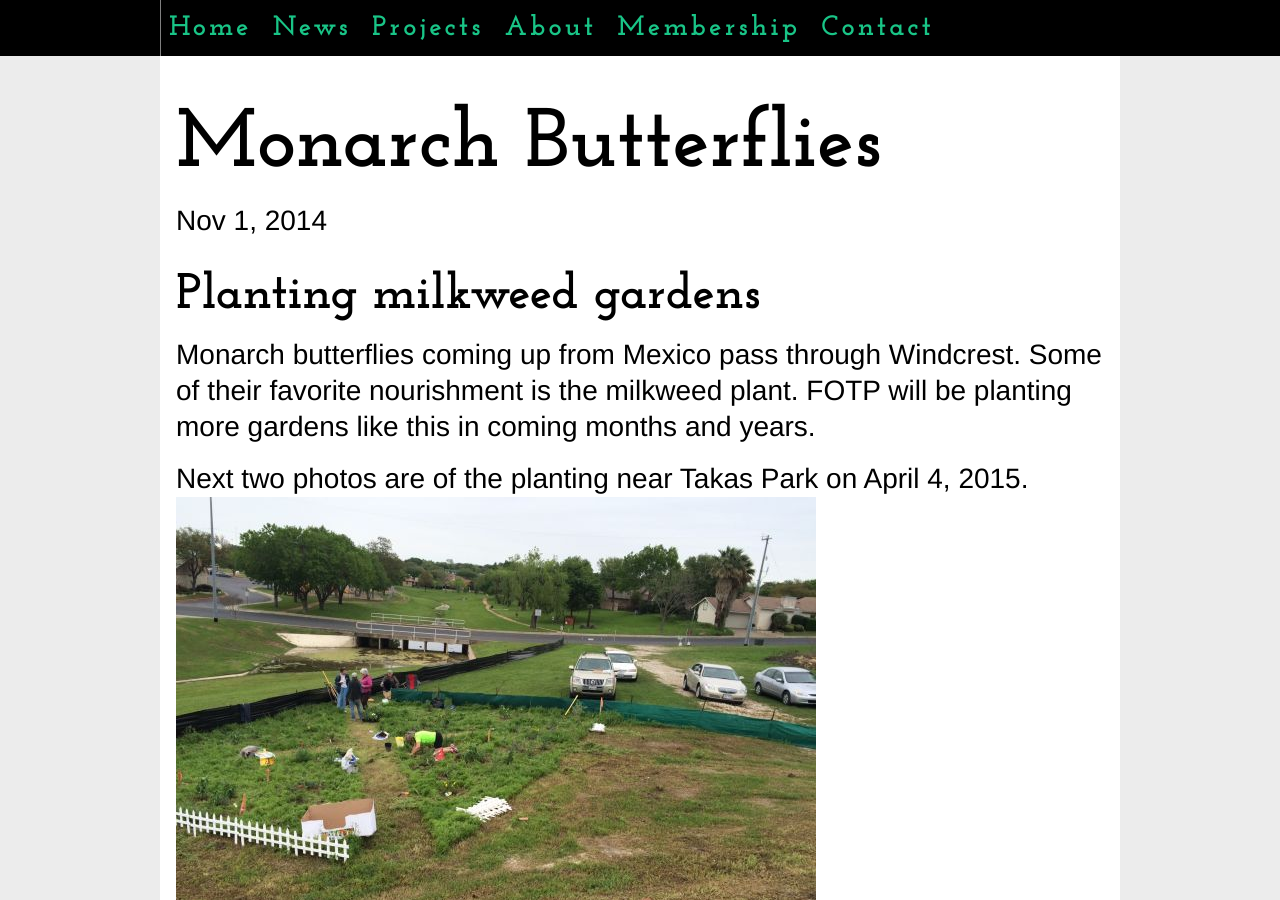
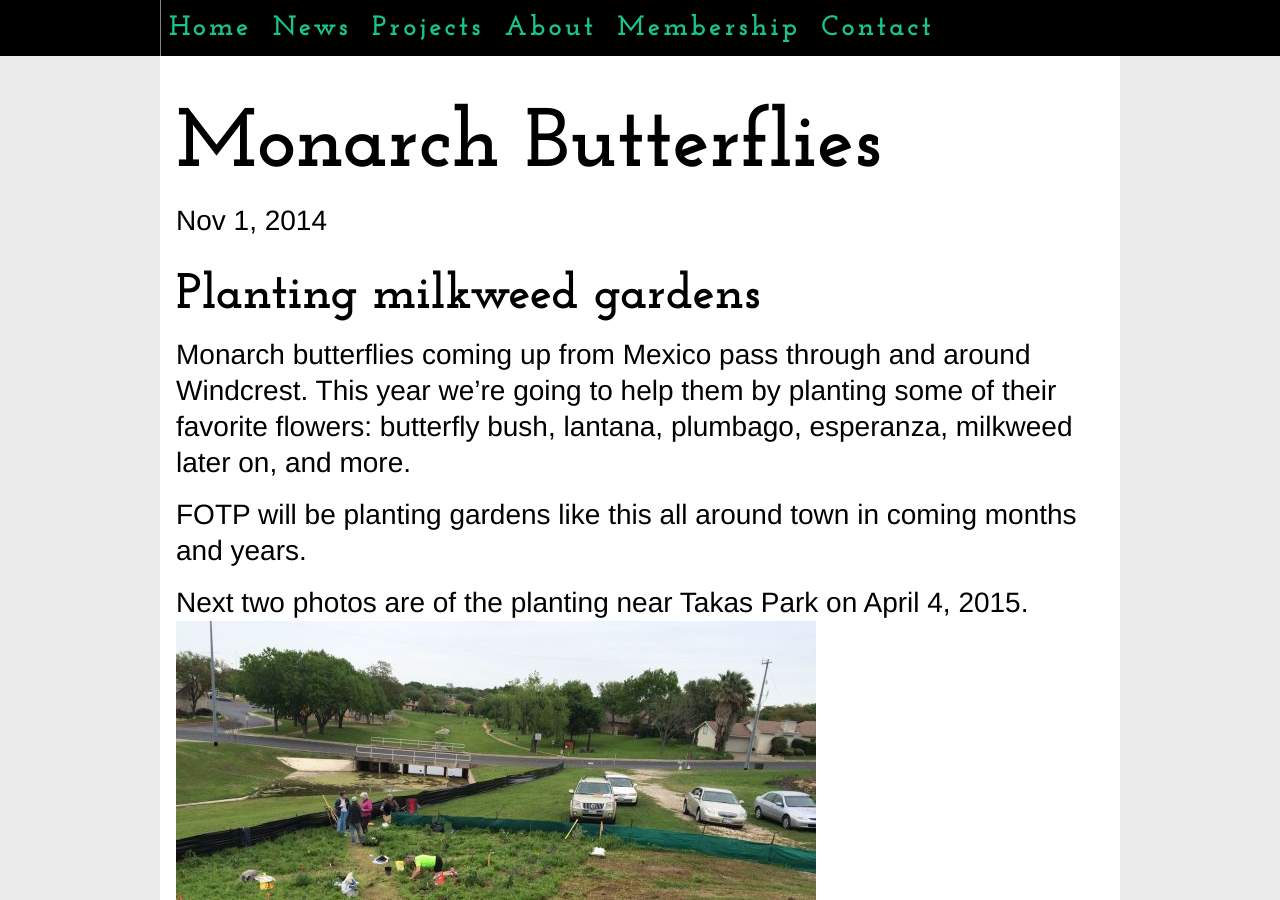
Before and after one commit to friendsoftheparkofwindcresttexas/friendsoftheparkofwindcresttexas.github.io, a Jekyll site: the page built from _posts/2014-11-01-project-milkweed_planting.md, in a window 1280 px wide and 900 px high. Built offline with Jekyll 4.4.1, drawn with Linux system fonts in a browser that asks for light colours; nearby versions of some CDN libraries; some of the changed text lies outside the part shown.

Commit message:
edited butterfly page
after getting input from Scott Gorton

```diff
--- a/_posts/2014-11-01-project-milkweed_planting.md
+++ b/_posts/2014-11-01-project-milkweed_planting.md
@@ -8,7 +8,9 @@ image: /images/milkweed gardens/Monarch_Butterflies.jpg
 
 ### Planting milkweed gardens
 
-Monarch butterflies coming up from Mexico pass through Windcrest. Some of their favorite nourishment is the milkweed plant. FOTP will be planting more gardens like this in coming months and years.
+Monarch butterflies coming up from Mexico pass through and around Windcrest. This year we're going to help them by planting some of their favorite flowers: butterfly bush, lantana, plumbago, esperanza, milkweed later on, and more.
+
+FOTP will be planting gardens like this all around town in coming months and years.
 
 Next two photos are of the planting near Takas Park on April 4, 2015.
 ![Overview of the project](/images/milkweed gardens/milkweed planting, Takas Park, 1, low res.jpg)
```
Also changed, not shown: other parts of _posts/2014-11-01-project-milkweed_planting.md (+1 -1 lines).
